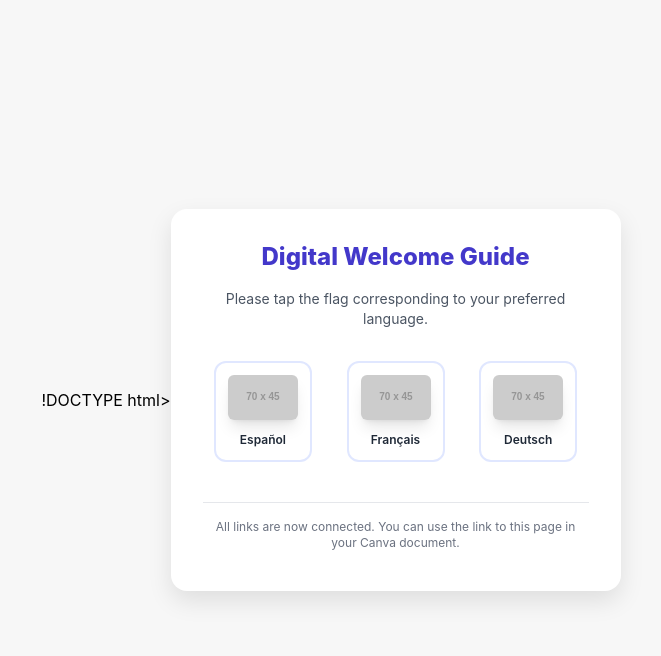
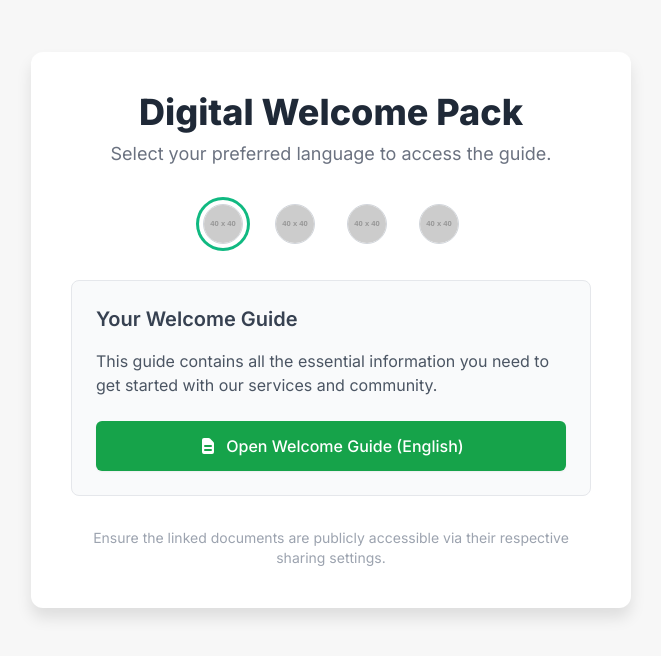
Before and after one commit to PatZA2/Welcome-Guide, a plain HTML site: page index.html in a window 1280 px wide. Shown: the whole page, without its empty margins (309-970 px from the left). Drawn offline with nearby package versions, Linux system fonts and the light colour scheme; placeholder pictures from the web are drawn by us.

Commit message:
Update index.html

```diff
--- a/index.html
+++ b/index.html
@@ -1,99 +1,186 @@
-!DOCTYPE html>
+
+<!DOCTYPE html>
 <html lang="en">
 <head>
     <meta charset="UTF-8">
     <meta name="viewport" content="width=device-width, initial-scale=1.0">
-    <title>Digital Welcome Guide Selector</title>
+    <title>Digital Welcome Pack</title>
+    <!-- Load Tailwind CSS -->
     <script src="https://cdn.tailwindcss.com"></script>
+    <!-- Use Inter font family -->
     <style>
-        /* Custom styles for a nice presentation */
+        @import url('https://fonts.googleapis.com/css2?family=Inter:wght@100..900&display=swap');
         body {
             font-family: 'Inter', sans-serif;
             background-color: #f7f7f7;
             display: flex;
             justify-content: center;
-            align-items: center;
+            align-items: flex-start;
             min-height: 100vh;
-            margin: 0;
+            padding: 20px;
         }
-        .container {
-            max-width: 450px;
-            width: 90%;
-            padding: 2rem;
-            background-color: white;
-            box-shadow: 0 10px 25px rgba(0, 0, 0, 0.1);
-            border-radius: 1rem;
+        .card {
+            max-width: 600px;
+            width: 100%;
+            background-color: #ffffff;
+            box-shadow: 0 10px 15px rgba(0, 0, 0, 0.1);
+            border-radius: 12px;
+            overflow: hidden;
         }
-        .flag-button {
-            transition: transform 0.2s, box-shadow 0.2s;
+        .flag-icon {
             cursor: pointer;
+            transition: transform 0.2s, opacity 0.2s;
         }
-        .flag-button:hover {
-            transform: translateY(-4px);
-            box-shadow: 0 6px 15px rgba(0, 0, 0, 0.15);
+        .flag-icon:hover {
+            transform: scale(1.1);
+            opacity: 0.8;
+        }
+        .flag-icon.active {
+            box-shadow: 0 0 0 3px #10b981; /* Ring around the active flag */
+            border-radius: 50%;
+        }
+        .doc-link-button {
+            transition: background-color 0.2s, transform 0.1s;
+        }
+        .doc-link-button:hover {
+            background-color: #059669;
+        }
+        .doc-link-button:active {
+            transform: scale(0.98);
         }
     </style>
 </head>
 <body>
 
-    <div class="container">
-        <h1 class="text-2xl font-extrabold text-indigo-700 mb-4 text-center">
-            Digital Welcome Guide
-        </h1>
+    <div class="card p-6 md:p-10 mt-8">
 
-        <p class="text-sm text-gray-600 mb-8 text-center">
-            Please tap the flag corresponding to your preferred language.
-        </p>
+        <!-- Header Section -->
+        <header class="text-center mb-8">
+            <h1 id="main-heading" class="text-3xl md:text-4xl font-extrabold text-gray-800 mb-2">Digital Welcome Pack</h1>
+            <p id="sub-heading" class="text-lg text-gray-500">Select your preferred language to access the guide.</p>
+        </header>
 
-        <div class="flex justify-around space-x-3">
-
-            <!-- 1. SPANISH Flag Link (COMPLETED) -->
-            <a
-                href="https://drive.google.com/file/d/1bGYm3qprR4dcu_6nQGDa-pGyAAH3YfHzQut/view?usp=sharing"
-                target="_blank"
-                class="flag-button block p-3 rounded-xl bg-white border-2 border-indigo-100 hover:border-indigo-400 text-center">
-                <img
-                    src="https://placehold.co/70x45/FFC400/C60B1E?text=ES"
-                    alt="Spanish Language"
-                    class="rounded-md shadow-lg mx-auto"
-                    width="70"
-                    height="45">
-                <span class="text-xs font-semibold block mt-3 text-gray-800">Español</span>
-            </a>
-
-            <!-- 2. FRENCH Flag Link (COMPLETED) -->
-            <a
-                href="https://drive.google.com/file/d/1uw3BW72dHRpCQTiR6zwkTvIAlsWMMy/view?usp=sharing"
-                target="_blank"
-                class="flag-button block p-3 rounded-xl bg-white border-2 border-indigo-100 hover:border-indigo-400 text-center">
-                <img
-                    src="https://placehold.co/70x45/00247D/ED2939?text=FR"
-                    alt="French Language"
-                    class="rounded-md shadow-lg mx-auto"
-                    width="70"
-                    height="45">
-                <span class="text-xs font-semibold block mt-3 text-gray-800">Français</span>
-            </a>
-
-            <!-- 3. GERMAN Flag Link (COMPLETED) -->
-            <a
-                href="https://drive.google.com/file/d/1d4Qzl_xOJUIL6zVVyY-fnjSZHVQK8pBQgG/view?usp=sharing"
-                target="_blank"
-                class="flag-button block p-3 rounded-xl bg-white border-2 border-indigo-100 hover:border-indigo-400 text-center">
-                <img
-                    src="https://placehold.co/70x45/000000/FFCC00?text=DE"
-                    alt="German Language"
-                    class="rounded-md shadow-lg mx-auto"
-                    width="70"
-                    height="45">
-                <span class="text-xs font-semibold block mt-3 text-gray-800">Deutsch</span>
-            </a>
-
+        <!-- Language Selector (Flags) -->
+        <div class="flex justify-center space-x-6 mb-8">
+            <!-- English (Default) -->
+            <div id="en-flag" class="flag-icon active p-1" data-lang="en">
+                <img src="https://placehold.co/40x40/0000FF/FFFFFF?text=EN" alt="English Flag" class="rounded-full w-10 h-10 object-cover border border-gray-300">
+            </div>
+            <!-- French -->
+            <div id="fr-flag" class="flag-icon p-1" data-lang="fr">
+                <img src="https://placehold.co/40x40/003478/FFFFFF?text=FR" alt="French Flag" class="rounded-full w-10 h-10 object-cover border border-gray-300">
+            </div>
+            <!-- German -->
+            <div id="de-flag" class="flag-icon p-1" data-lang="de">
+                <img src="https://placehold.co/40x40/000000/FFCC00?text=DE" alt="German Flag" class="rounded-full w-10 h-10 object-cover border border-gray-300">
+            </div>
+            <!-- Spanish -->
+            <div id="es-flag" class="flag-icon p-1" data-lang="es">
+                <img src="https://placehold.co/40x40/FFC400/C60B1E?text=ES" alt="Spanish Flag" class="rounded-full w-10 h-10 object-cover border border-gray-300">
+            </div>
         </div>
 
-        <div class="mt-10 text-xs text-gray-500 text-center p-2 border-t pt-4">
-            All links are now connected. You can use the link to this page in your Canva document.
-        </div>
+        <!-- Content Area -->
+        <section class="bg-gray-50 p-6 rounded-lg border border-gray-200">
+            <h2 id="content-title" class="text-xl font-semibold text-gray-700 mb-4">Your Welcome Guide</h2>
+            <p id="content-text" class="text-gray-600 mb-6">
+                This guide contains all the essential information you need to get started with our services and community.
+            </p>
+
+            <!-- Dynamic Link Button -->
+            <a id="document-link"
+               href="#"
+               target="_blank"
+               class="doc-link-button w-full inline-flex items-center justify-center px-6 py-3 border border-transparent text-base font-medium rounded-md shadow-sm text-white bg-green-600 hover:bg-green-700 focus:outline-none focus:ring-2 focus:ring-offset-2 focus:ring-green-500">
+                <svg xmlns="http://www.w3.org/2000/svg" class="h-5 w-5 mr-2" viewBox="0 0 20 20" fill="currentColor">
+                    <path fill-rule="evenodd" d="M4 4a2 2 0 012-2h4.586A2 2 0 0112 2.586L15.414 6A2 2 0 0116 7.414V16a2 2 0 01-2 2H6a2 2 0 01-2-2V4zm2 6a1 1 0 011-1h6a1 1 0 110 2H7a1 1 0 01-1-1zm0 4a1 1 0 011-1h6a1 1 0 110 2H7a1 1 0 01-1-1z" clip-rule="evenodd" />
+                </svg>
+                <span>Open Welcome Guide (English)</span>
+            </a>
+        </section>
+
+        <!-- Footer/Instructional Note -->
+        <footer class="mt-8 text-center text-sm text-gray-400">
+            <p>Ensure the linked documents are publicly accessible via their respective sharing settings.</p>
+        </footer>
+
     </div>
+
+    <!-- THIS IS THE START OF THE CRITICAL JAVASCRIPT BLOCK -->
+    <script>
+        // Configuration object for all languages and their content/links
+        const config = {
+            en: {
+                heading: "Digital Welcome Pack",
+                subheading: "Select your preferred language to access the guide.",
+                title: "Your Welcome Guide",
+                text: "This guide contains all the essential information you need to get started with our services and community.",
+                button: "Open Welcome Guide (English)",
+                url: "https://docs.google.com/document/d/1_ENGLISH_GUIDE_LINK/edit?usp=sharing" // REPLACE THIS LINK
+            },
+            fr: {
+                heading: "Pack d'Accueil Numérique",
+                subheading: "Sélectionnez votre langue préférée pour accéder au guide.",
+                title: "Votre Guide d'Accueil",
+                text: "Ce guide contient toutes les informations essentielles dont vous avez besoin pour démarrer avec nos services et notre communauté.",
+                button: "Ouvrir le Guide d'Accueil (Français)",
+                url: "https://docs.google.com/document/d/1_FRENCH_GUIDE_LINK/edit?usp=sharing" // REPLACE THIS LINK
+            },
+            de: {
+                heading: "Digitales Willkommenspaket",
+                subheading: "Wählen Sie Ihre bevorzugte Sprache, um auf den Leitfaden zuzugreifen.",
+                title: "Ihr Willkommensleitfaden",
+                text: "Dieser Leitfaden enthält alle wesentlichen Informationen, die Sie benötigen, um mit unseren Dienstleistungen und der Community zu beginnen.",
+                button: "Willkommensleitfaden Öffnen (Deutsch)",
+                url: "https://docs.google.com/document/d/1_GERMAN_GUIDE_LINK/edit?usp=sharing" // REPLACE THIS LINK
+            },
+            es: {
+                heading: "Paquete de Bienvenida Digital",
+                subheading: "Seleccione su idioma preferido para acceder a la guía.",
+                title: "Su Guía de Bienvenida",
+                text: "Esta guía contiene toda la información esencial que necesita para empezar con nuestros servicios y comunidad.",
+                button: "Abrir Guía de Bienvenida (Español)",
+                url: "https://docs.google.com/document/d/1_SPANISH_GUIDE_LINK/edit?usp=sharing" // REPLACE THIS LINK
+            }
+        };
+
+        let currentLang = 'en';
+
+        // Function to update the UI based on the selected language
+        function updateUI(lang) {
+            const data = config[lang];
+
+            // Update text content
+            document.getElementById('main-heading').textContent = data.heading;
+            document.getElementById('sub-heading').textContent = data.subheading;
+            document.getElementById('content-title').textContent = data.title;
+            document.getElementById('content-text').textContent = data.text;
+
+            // Update button text and link URL
+            const docLink = document.getElementById('document-link');
+            docLink.querySelector('span').textContent = data.button;
+            docLink.href = data.url;
+
+            // Update flag visual state
+            document.querySelectorAll('.flag-icon').forEach(flag => {
+                flag.classList.remove('active');
+            });
+            document.getElementById(`${lang}-flag`).classList.add('active');
+
+            currentLang = lang;
+        }
+
+        // Event listeners for flags
+        document.getElementById('en-flag').addEventListener('click', () => updateUI('en'));
+        document.getElementById('fr-flag').addEventListener('click', () => updateUI('fr'));
+        document.getElementById('de-flag').addEventListener('click', () => updateUI('de'));
+        document.getElementById('es-flag').addEventListener('click', () => updateUI('es'));
+
+        // Initialize UI on load
+        document.addEventListener('DOMContentLoaded', () => {
+            updateUI(currentLang);
+        });
+
+    </script>
 </body>
 </html>
```
